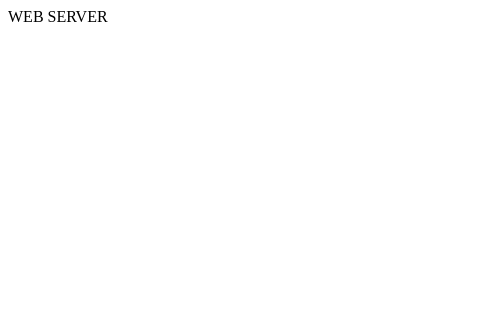
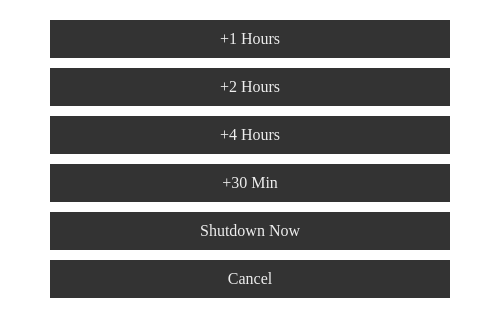
Before and after one commit to nmelihsensoy/ShutdownTimer_Desktop, an Electron app: page app/server.html in a window 500 px wide. Drawn offline with Linux system fonts and the light colour scheme.

Commit message:
add remote shutdown options

```diff
--- /dev/null
+++ b/app/server.css
@@ -0,0 +1,15 @@
+body{
+    width: 400px;
+    margin: 0 auto;
+    padding: 20px;
+}
+
+body a{
+    padding: 10px;
+    margin-bottom: 10px;
+    background-color: #333;
+    color: #eee;
+    text-decoration: none;
+    display: block;
+    text-align: center;
+}
--- a/app/server.html
+++ b/app/server.html
@@ -5,8 +5,34 @@
     <meta name="viewport" content="width=device-width, initial-scale=1.0">
     <meta http-equiv="X-UA-Compatible" content="ie=edge">
     <title>Document</title>
+    <style>
+        body{
+            width: 400px;
+            margin: 0 auto;
+            padding: 20px;
+        }
+
+        body a{
+            padding: 10px;
+            margin-bottom: 10px;
+            background-color: #333;
+            color: #eee;
+            text-decoration: none;
+            display: block;
+            text-align: center;
+        }
+
+        body a:hover{
+            background-color: #666;
+        }
+    </style>
 </head>
 <body>
-    WEB SERVER
+    <a href="?hour=1&min=0&sec=0&cancel=no">+1 Hours</a>
+    <a href="?hour=2&min=0&sec=0&cancel=no">+2 Hours</a>
+    <a href="?hour=4&min=0&sec=0&cancel=no">+4 Hours</a>
+    <a href="?hour=0&min=30&sec=0&cancel=no">+30 Min</a>
+    <a href="?hour=0&min=0&sec=0&cancel=no">Shutdown Now</a>
+    <a href="?cancel=true">Cancel</a>
 </body>
 </html>
```
Also changed, not shown: main.js (+17 -4 lines), renderer.js (+9 -4 lines).
